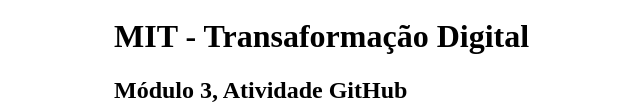
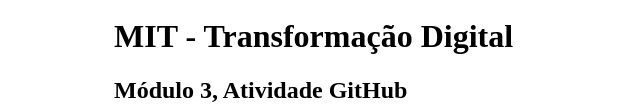
Before and after one commit to fborello/MIT, a plain HTML site: page index.html in a window 1280 px wide. Shown: the part 403-511 px from the top of the page, without its empty margins (276-916 px from the left). Drawn offline with Linux system fonts and the light colour scheme.

Commit message:
Update index.html
Ajuste texto

```diff
--- a/index.html
+++ b/index.html
@@ -1,7 +1,7 @@
 <html>
 	<body style="margin-top:100px;margin-left:auto; margin-right:auto; width: 500px">
 		<img src="https://people.csail.mit.edu/alexch/imgs/MIT.gif"/>
-		<h1>MIT - Transaformação Digital</h1>
+		<h1>MIT - Transformação Digital</h1>
 		<h2> Módulo 3, Atividade GitHub</h2>
 
 		<p>Felippe Borello</p>
```
